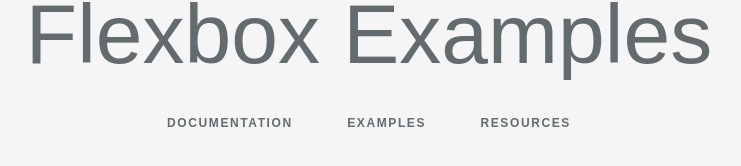
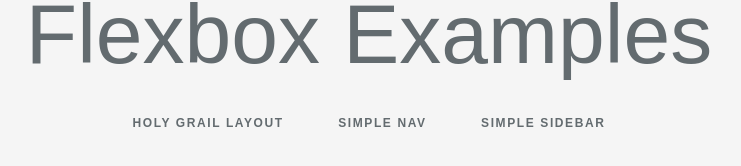
Before and after one commit to dan-frank/learn-flex-box, a plain HTML site: page examples.html in a window 1280 px wide. Shown: the part 342-508 px from the top of the page, without its empty margins (271-1012 px from the left). Drawn offline with Linux system fonts and the light colour scheme.

Commit message:
Added links to examples

```diff
--- a/examples.html
+++ b/examples.html
@@ -10,9 +10,9 @@
             <div class="title m-b-md">Flexbox Examples</div>
 
             <div class="links">
-                <a href="documentation.html">Documentation</a>
-                <a href="examples.html">Examples</a>
-                <a href="resources.html">Resources</a>
+                <a href="examples/holy-grail/holy-grail.html">Holy Grail Layout</a>
+                <a href="examples/simple-navbar/simple-navbar.html">Simple Nav</a>
+                <a href="examples/simple-sidebar/simple-sidebar.html">Simple Sidebar</a>
             </div>
         </div>
     </div>
```
